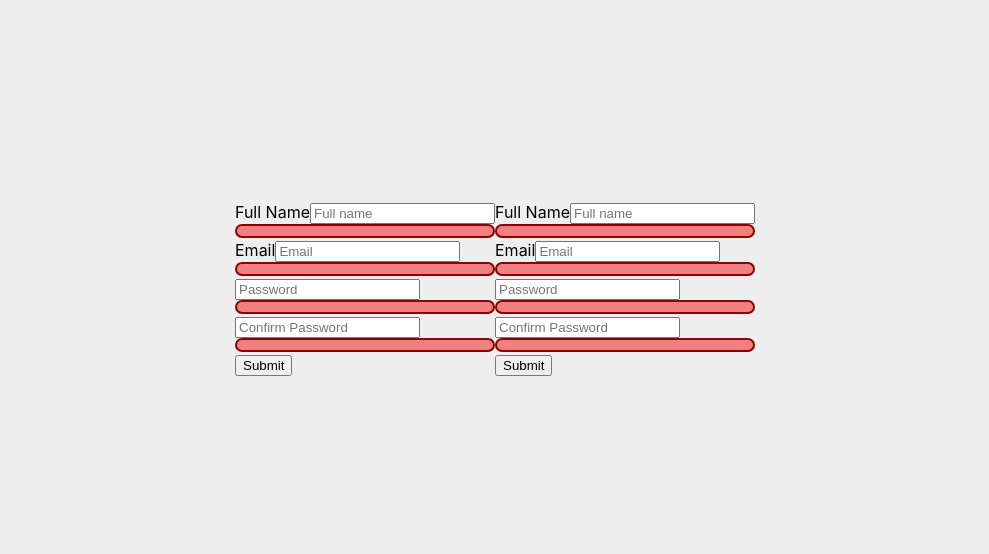
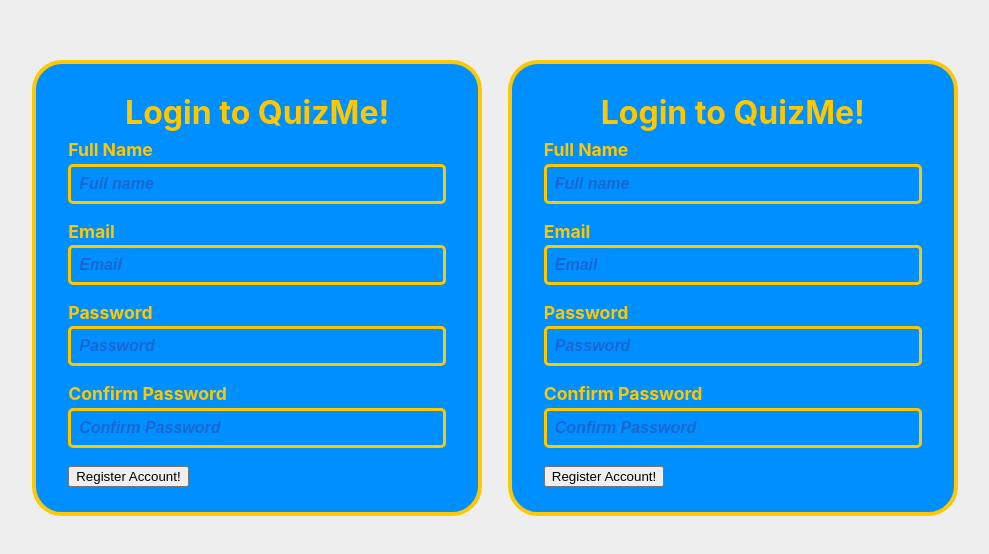
Before and after one commit to s-meenaghan7/react-quizapp-v2, a React (Vite) app: page /register in a window 1280 px wide. Shown: the part 112-666 px from the top of the page, without its empty margins (145-1134 px from the left). Built offline with nearby package versions, Linux system fonts and the light colour scheme.

Commit message:
Added basic styling to the UserRegister component

```diff
--- /dev/null
+++ b/src/user/UserRegister.css
@@ -0,0 +1,61 @@
+/* ------------------ REGISTER FORM CONTAINER ------------------ */
+#registerform-container {
+  display: flex;
+  flex-direction: column;
+  width: 450px;
+  margin: 1%;
+  padding: 2% 2.5%;
+  color: var(--detailOrange);
+  border: 4px solid var(--detailOrange);
+  background-color: var(--lightBlue);
+  border-radius: 30px;
+}
+
+/* TITLE */
+#registerform-container > h1 {
+  text-align: center;
+  margin: 0;
+}
+
+/* ------------------ REGISTER FORM INPUTS ------------------ */
+.registerform-input {
+  width: 100%;
+  border: 3px solid var(--detailOrange);
+  border-radius: 5px;
+  color: #fff;
+  font-size: 1em;
+  font-weight: bold;
+  background-color: var(--lightBlue);
+  outline: none;
+  padding: 8px;
+  margin-bottom: 15px;
+  transition: .3s;
+}
+
+/* LABELS */
+#registerform-container > form > label {
+  font-size: 1.1em;
+  font-weight: bold;
+}
+
+.registerform-input:focus {
+  box-shadow: 0 0 12px 0 var(--detailOrange);
+  background-color: #00b7ff;
+}
+
+.registerform-input:hover {
+  box-shadow: 0 0 12px 0 var(--detailOrange);
+}
+
+.registerform-input::placeholder {
+  color: var(--darkBlue);
+  opacity: 0.6;
+  font-style: italic;
+}
+
+/*
+TODO:
+  -Title
+  -Submit button > turn it into its own component, reusable between the login and register components
+  -styling for this entire component
+*/
--- a/src/user/UserRegister.tsx
+++ b/src/user/UserRegister.tsx
@@ -1,6 +1,7 @@
 import React, { useState } from 'react';
 import { useForm } from 'react-hook-form';
 import FormValidator from '../services/FormValidator';
+import './UserRegister.css';
 
 import { registerNewUser } from '../services/auth.service';
 
@@ -56,56 +57,76 @@
   }
 
   return (
-    <div className='registerform-container'>
+    <div id='registerform-container'>
+      <h1>Login to QuizMe!</h1>
+
       <form onSubmit={handleSubmit(onSubmit)} noValidate>
         <label htmlFor='fullName'>Full Name</label>
         <input
           type='text'
           id='fullName'
+          className='registerform-input'
           placeholder='Full name'
           {...register('fullName', {
             required: "Name is required"
           })}
         />
-        <p className='error'>{errors.fullName?.message}</p>
+        {
+          errors.fullName?.message &&
+          <p className='error'>{errors.fullName?.message}</p>
+        }
 
         <label htmlFor='email'>Email</label>
         <input
           type='email'
           id='email'
+          className='registerform-input'
           placeholder='Email'
           {...register('email', {
             required: "Email is required",
             validate: FormValidator.validateEmail
           })}
         />
-        <p className='error'>{errors.email?.message}</p>
+        {
+          errors.email?.message &&
+          <p className='error'>{errors.email?.message}</p>
+        }
 
-        <label htmlFor='password'></label>
+        <label htmlFor='password'>Password</label>
         <input
           type='password'
           id='password'
+          className='registerform-input'
           placeholder='Password'
           {...register('password', {
             required: "Password is required",
             validate: FormValidator.validatePassword
           })}
         />
-        <p className='error'>{errors.password?.message}</p>
+        {
+          errors.password?.message &&
+          <p className='error'>{errors.password?.message}</p>
+        }
 
-        <label htmlFor='confirmPassword'></label>
+        <label htmlFor='confirmPassword'>Confirm Password</label>
         <input
           type='password'
           id='confirmPassword'
+          className='registerform-input'
           placeholder='Confirm Password'
           {...register('confirmPassword', {
             required: "Confirm password is required",
             validate: validatePasswordMatch
           })}
         />
-        <p className='error'>{errors.confirmPassword?.message}</p>
+        {
+          errors.confirmPassword?.message &&
+          <p className='error'>{errors.confirmPassword?.message}</p>
+        }
 
-        <button>Submit</button>
+        <button>
+          Register Account!
+        </button>
 
         <div></div>
       </form>
```
